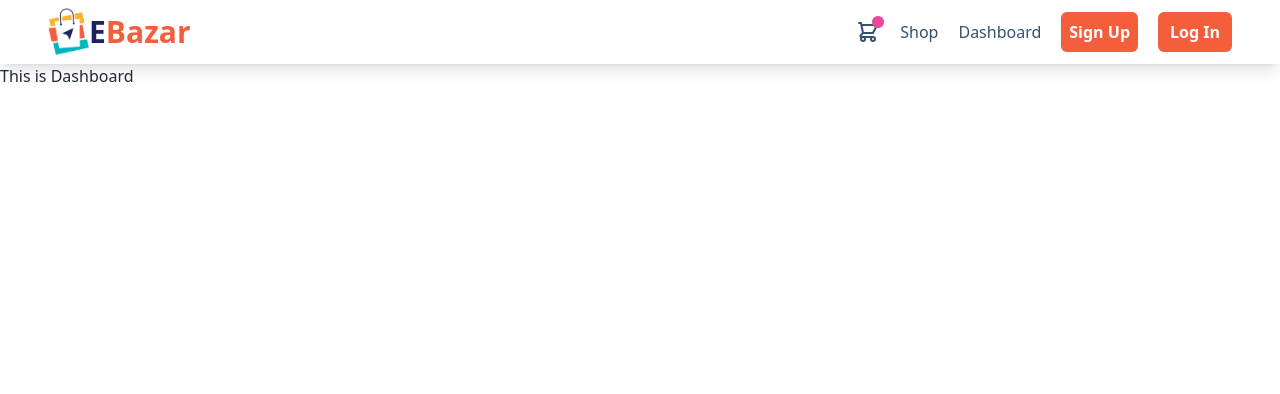
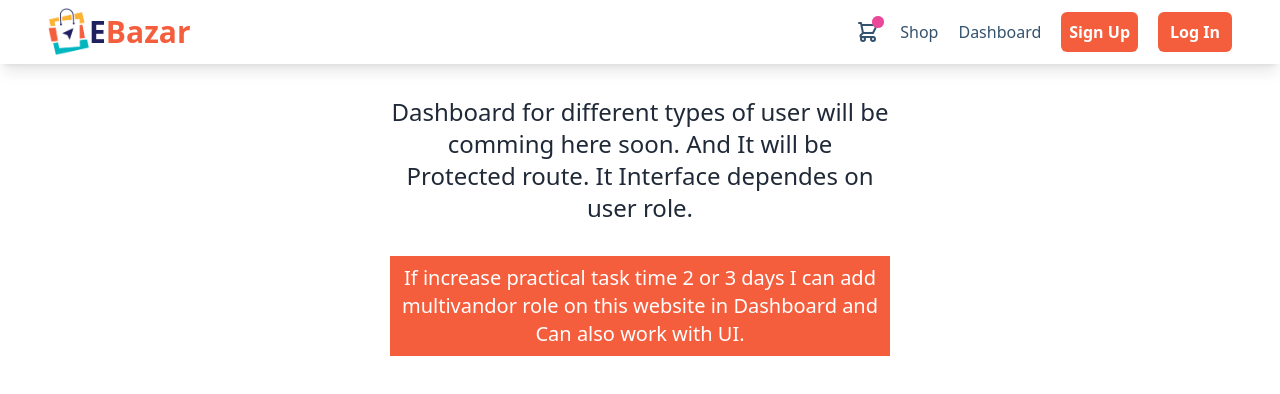
Before and after one commit to mdYeasin-cmd/e-bazar, a Next.js app: page /dashboard in a window 1280 px wide. Shown: the top 394 px of the page. Built offline with nearby package versions, Linux system fonts and the light colour scheme.

Commit message:
Add some note in Dashboard tab and edit some code here

```diff
--- a/components/CartItem/CartItem.js
+++ b/components/CartItem/CartItem.js
@@ -19,7 +19,6 @@ const CartItem = ({ item }) => {
                 </div>
                 <div className={styles.delete_container}>
                     <button className={styles.btn_delete}>
-                        {/* <FontAwesomeIcon className="delete-icon" ></FontAwesomeIcon> */}
                         <RiDeleteBin5Fill className={styles.delete_icon} />
                     </button>
                 </div>
--- a/pages/dashboard.js
+++ b/pages/dashboard.js
@@ -12,7 +12,8 @@ const Dashboard = () => {
                 <link rel="icon" href="/Logo/logo.png" />
             </Head>
             <Navbar />
-            <h1>This is Dashboard</h1>
+            <h1 className="text-2xl w-[500px] text-center mx-auto mt-8">Dashboard for different types of user will be comming here soon. And It will be Protected route. It Interface dependes on user role.</h1>
+            <h2 className="text-xl w-[500px] bg-[#F55E3D] text-white p-2 text-center mx-auto mt-8">If increase practical task time 2 or 3 days I can add multivandor role on this website in Dashboard and Can also work with UI.</h2>
         </div>
     );
 };
--- a/pages/product/[id].js
+++ b/pages/product/[id].js
@@ -27,8 +27,6 @@ export const getStaticPaths = async () => {
 export const getStaticProps = async (context) => {
 
     const id = context.params.id;
-
-    console.log(context);
 
     const res = await fetch(`http://localhost:5000/products/${id}`);
     const data = await res.json();
@@ -89,7 +87,6 @@ const ProductDetails = ({ product }) => {
 
                 <div>
                     <button onClick={() => handleAddToCart(product)} className="text-2xl py-3 w-96 mx-auto mb-3 font-medium text-white bg-[#F55E3D] hover:bg-[#FDB334] border-0">Add To Cart</button>
-                    {/* <h3 onClick={() => handleAddToCart(product)} className="text-xl font-semibold text-[#F55E3D] my-4">Ad To Cart</h3> */}
                 </div>
 
             </div>
```
Also changed, not shown: pages/cart.js (+0 -9 lines).
